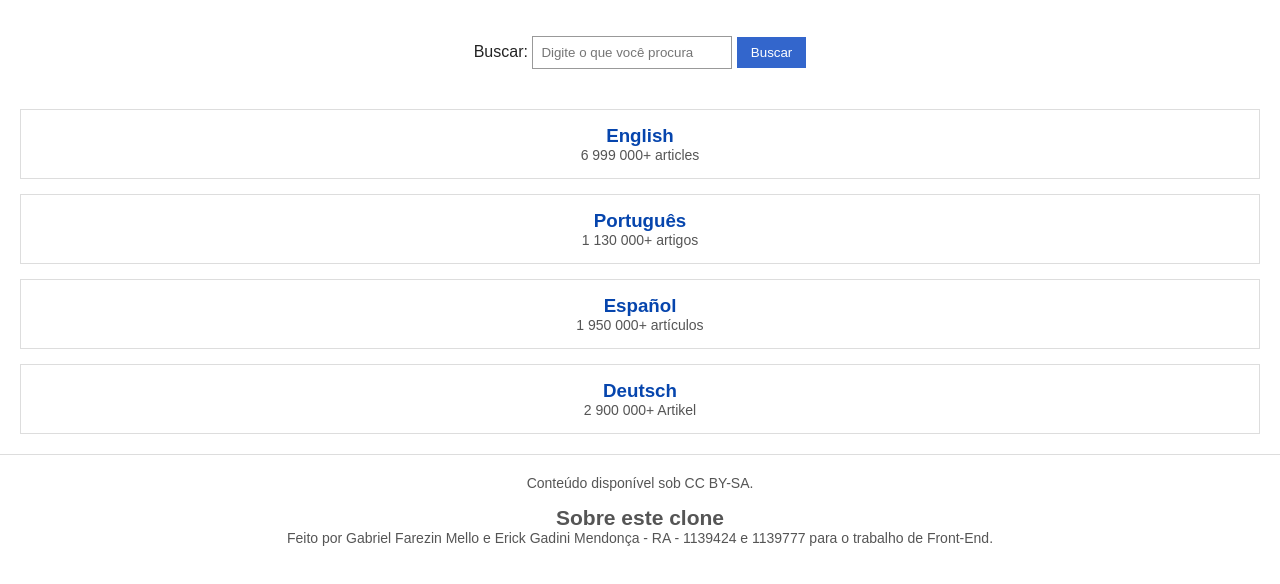
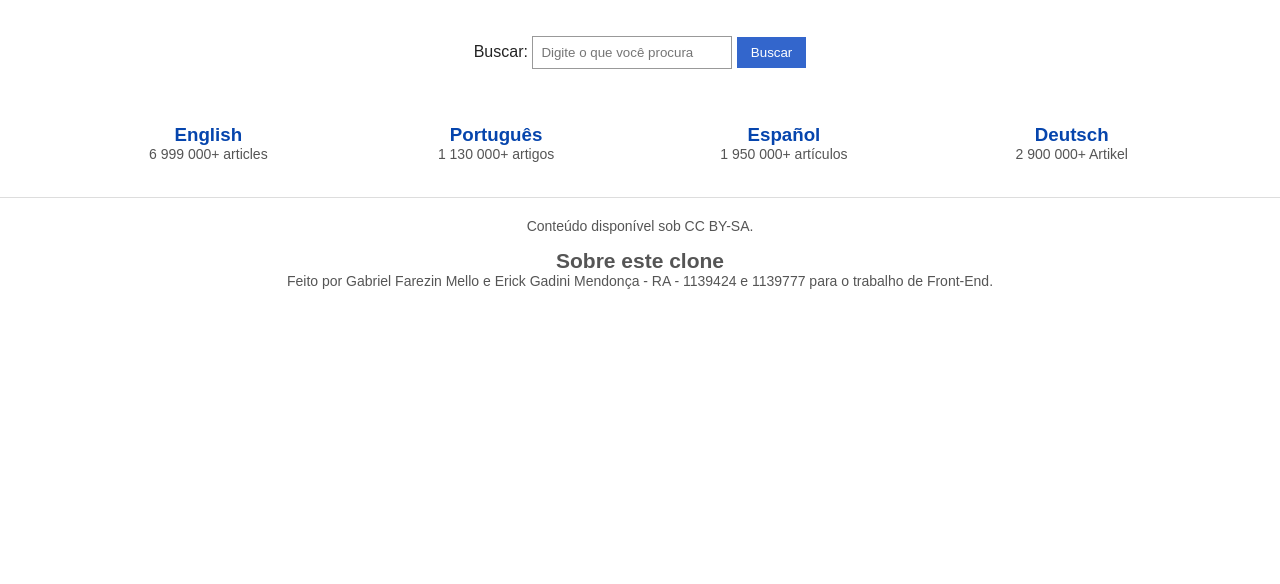
Before and after one commit to Erick-Mendonca/trabalho-g1-frontend, a plain HTML site: page index.html in a window 1280 px wide. Shown: the part 150-734 px from the top of the page. Drawn offline with Linux system fonts and the light colour scheme.

Commit message:
Troquei section por nav na lista de idiomas para usar a tag semântica correta

```diff
--- a/index.html
+++ b/index.html
@@ -24,7 +24,7 @@
       </form>
     </section>
 
-    <section class="idiomas">
+      <nav class="idiomas" aria-label="Idiomas">
         <div class="card">
           <a href="#">
             <h3>English</h3>
@@ -52,7 +52,7 @@
             <p>2 900 000+ Artikel</p>
           </a>
         </div>
-    </section>
+      </nav>
 
     </main>
 
--- a/style.css
+++ b/style.css
@@ -105,3 +105,16 @@ footer {
 .sobre-mim {
   margin-top: 15px;
 }
+
+@media (min-width: 768px) {
+  .idiomas {
+    flex-direction: row;
+    flex-wrap: wrap;
+    justify-content: center;
+  }
+
+  .card {
+    width: 22%;
+    border: none;
+  }
+}
```
Lines whose indentation alone changed are shown as unchanged.
